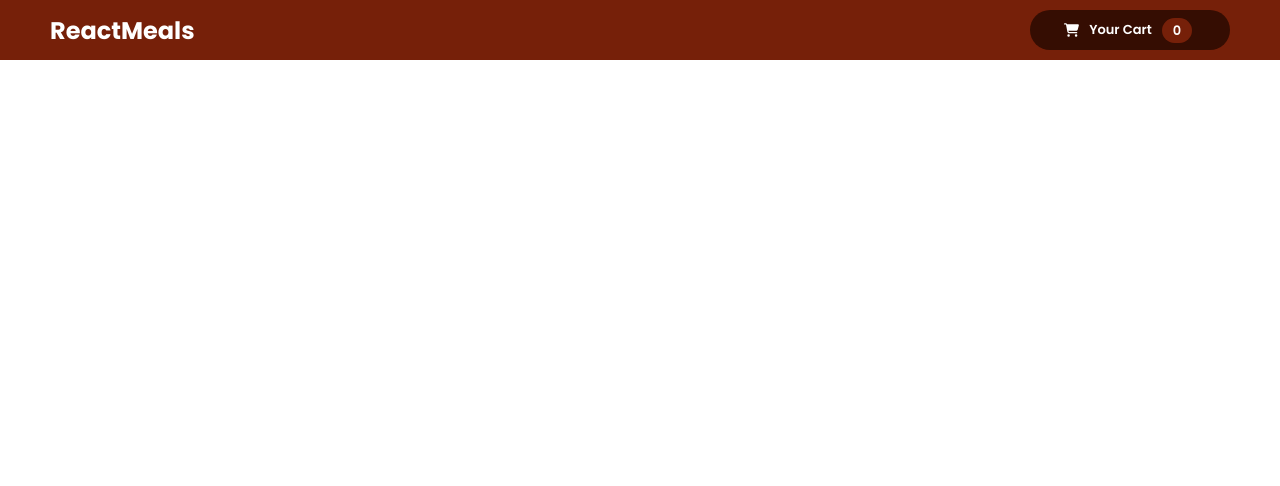
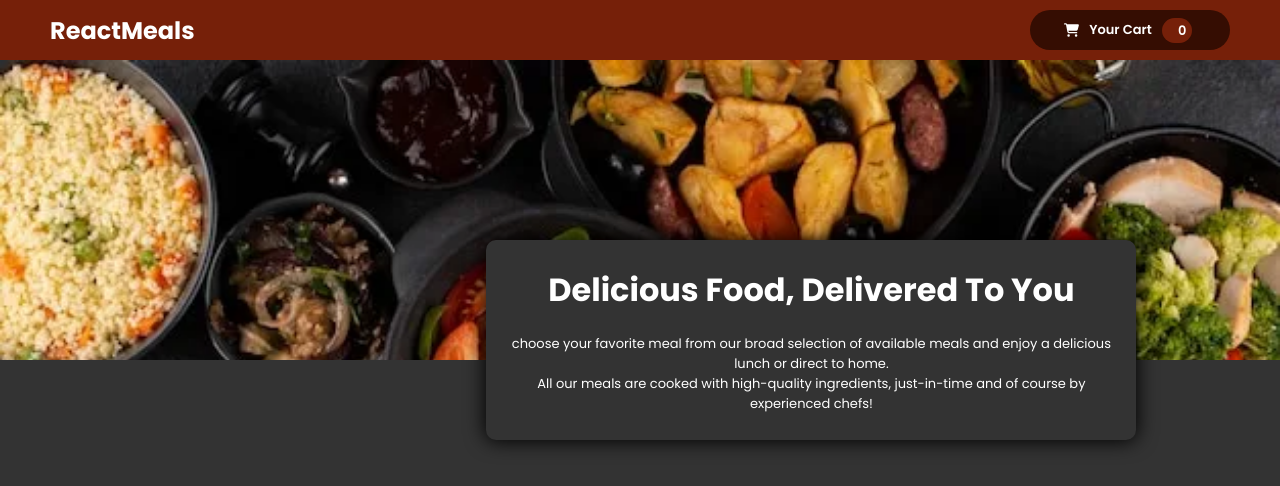
Before and after one commit to uday634/restorent-app-sharpener, a React (Create React App) app: page / in a window 1280 px wide. Shown: the top 486 px of the page. Built offline with nearby package versions, Linux system fonts and the light colour scheme.

Commit message:
added summary component

```diff
--- a/src/App.js
+++ b/src/App.js
@@ -1,9 +1,14 @@
 import React from "react";
 import Header from "./components/Header/Header";
+import Summary from "./components/Summary/Summary";
+import './App.css'
 
 function App() {
   return (
-    <Header />
+    <React.Fragment>
+      <Header />
+      <Summary className="Summary-card" />
+    </React.Fragment>
   );
 }
 
--- a/src/components/Header/Header.css
+++ b/src/components/Header/Header.css
@@ -50,5 +50,17 @@
     height: 25px;
     width: 30px;
     display:block;
+}
+.restorent-img{
+    object-fit: cover;
+    max-height: 300px;
+    overflow: hidden;
 
 }
+.food-image{
+    object-fit: cover;
+    width: 100%;
+    height: auto;
+    display: block;
+    margin: 0 auto;
+}
--- a/src/components/Header/Header.js
+++ b/src/components/Header/Header.js
@@ -1,18 +1,29 @@
 import React from "react";
-import './Header.css'
+import "./Header.css";
 import { FaCartShopping } from "react-icons/fa6";
+import resturentImage from "../../images/food.jpg";
+
 const Header = () => {
   return (
     <>
-            <header id="header" className="header" >
-                <h3 className="logo" id="logo">ReactMeals</h3>
+      <header id="header" className="header">
+        <h3 className="logo" id="logo">
+          ReactMeals
+        </h3>
         <ul className="header-list">
-                    <FaCartShopping className="cart-icon"/>
-                    <li className="cart-btn"> Your Cart  <p className="cart-count">0</p></li>
+          <FaCartShopping className="cart-icon" />
+          <li className="cart-btn">
+            {" "}
+            Your Cart <p className="cart-count">0</p>
+          </li>
         </ul>
       </header>
+      <div className="restorent-img">
+        <img src={resturentImage} alt="food" className="food-image" />
+
+      </div>
     </>
-    )
-}
+  );
+};
 
 export default Header;
--- /dev/null
+++ b/src/components/Summary/Summary.css
@@ -0,0 +1,23 @@
+.card-container{
+    position: absolute;
+    top: 30%;
+    left: 38%;
+    width: 650px;
+    height: 200px;
+    background-color: rgb(51, 51, 51);
+    padding: 20px;
+    color: white;
+    display: grid;
+    place-content: center;
+    border-radius: 10px;
+    box-shadow: 0 0 20px 1px black;
+}
+h2{
+    text-align: center;
+    font-size: xx-large;
+    margin-bottom:  20px ;
+}
+p{
+    text-align: center;
+    font-size: small;
+}
--- /dev/null
+++ b/src/components/Summary/Summary.js
@@ -0,0 +1,21 @@
+import React from 'react'
+import './Summary.css'
+const Summary  = () => {
+    return (
+        <>
+            <div className='card-container'>
+                <h2 className='summary-heading'>
+                    Delicious Food, Delivered To You
+                </h2>
+                <p className='summary-info'>
+                    choose your favorite meal from our broad selection of available meals and enjoy a delicious lunch or direct to home.
+                </p>
+                <p className='summary-info'>
+                    All our meals are cooked with high-quality ingredients, just-in-time and of course by experienced chefs!
+                </p>
+            </div>
+        </>
+        )
+};
+
+export default Summary;
--- /dev/null
+++ b/src/components/Summery/Summary.js
@@ -0,0 +1 @@
+const
--- a/src/index.css
+++ b/src/index.css
@@ -6,3 +6,6 @@
   box-sizing: border-box;
   font-family: 'Poppins', sans-serif;
 }
+body{
+  background-color: rgb(51, 51, 51);
+}
```
Also changed, not shown: src/App.css (added), src/images/food.jpg (added). Lines whose indentation alone changed are shown as unchanged.
